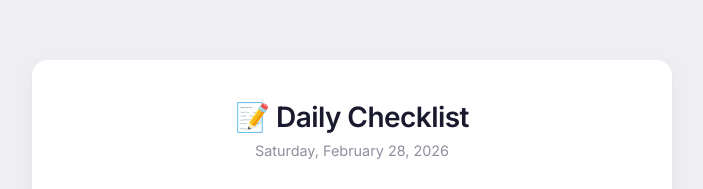
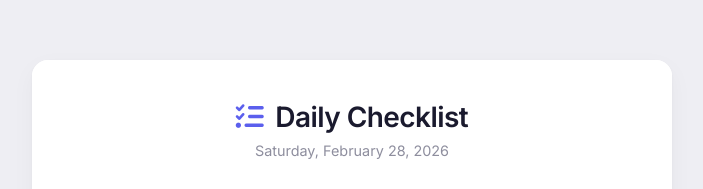
Before and after one commit to danspeers-personal/checklist-app, a website: page public/index.html in a window 1280 px wide. Shown: the part 200-389 px from the top of the page, without its empty margins (288-991 px from the left). Drawn offline with Linux system fonts and the light colour scheme; no server answers.

Commit message:
Add Font Awesome icon to header
- Added Font Awesome CDN
- Replaced emoji with fa-list-check icon
- Styled icon in indigo accent color to match brand
- Improved header alignment

Co-Authored-By: Claude Sonnet 4.5 <noreply@anthropic.com>

```diff
--- a/public/index.html
+++ b/public/index.html
@@ -4,12 +4,16 @@
     <meta charset="UTF-8">
     <meta name="viewport" content="width=device-width, initial-scale=1.0">
     <title>Daily Checklist</title>
+    <link rel="stylesheet" href="https://cdnjs.cloudflare.com/ajax/libs/font-awesome/6.5.1/css/all.min.css">
     <link rel="stylesheet" href="style.css">
 </head>
 <body>
     <div class="container">
         <header>
-            <h1>📝 Daily Checklist</h1>
+            <h1>
+                <i class="fa-solid fa-list-check"></i>
+                Daily Checklist
+            </h1>
             <p class="date" id="current-date"></p>
         </header>
 
--- a/public/style.css
+++ b/public/style.css
@@ -41,6 +41,15 @@ header h1 {
     font-weight: 600;
     margin-bottom: 8px;
     letter-spacing: -0.02em;
+    display: flex;
+    align-items: center;
+    justify-content: center;
+    gap: 12px;
+}
+
+header h1 i {
+    color: #5B5FED;
+    font-size: 1em;
 }
 
 .date {
```
